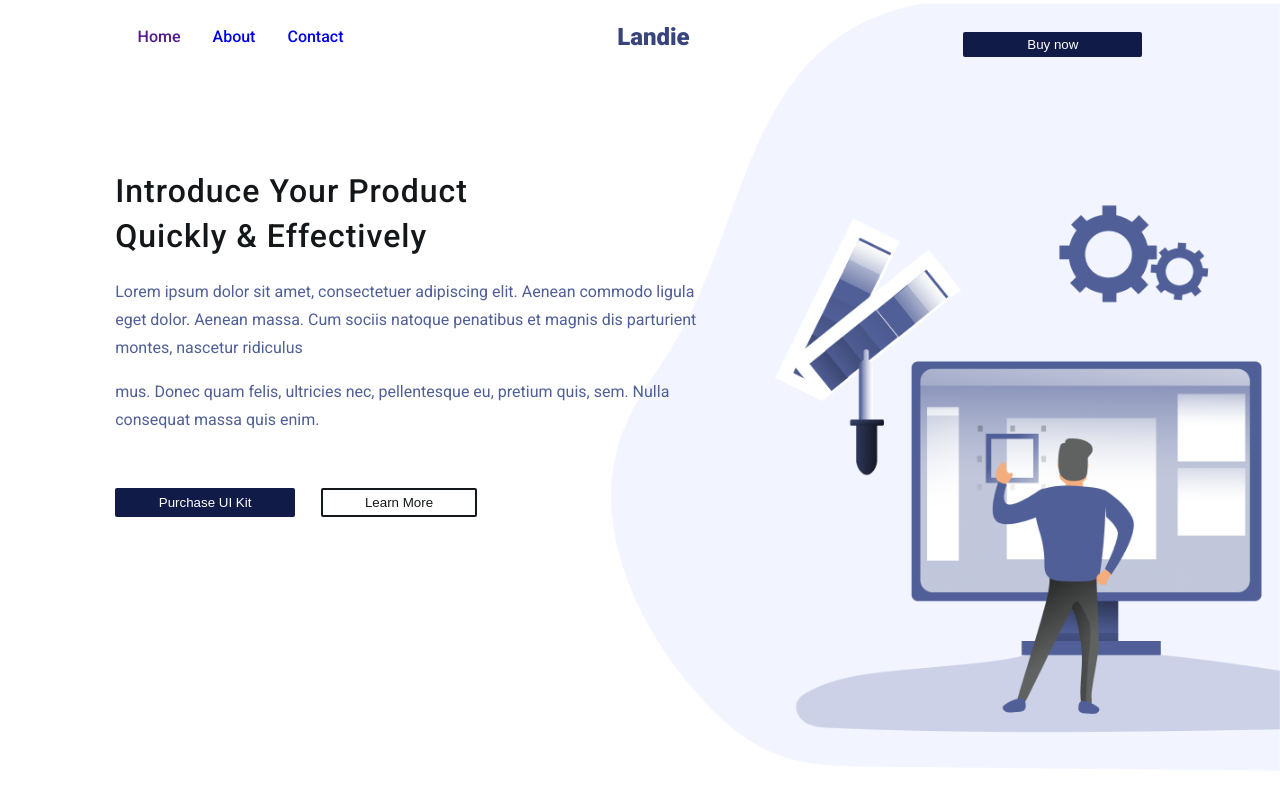
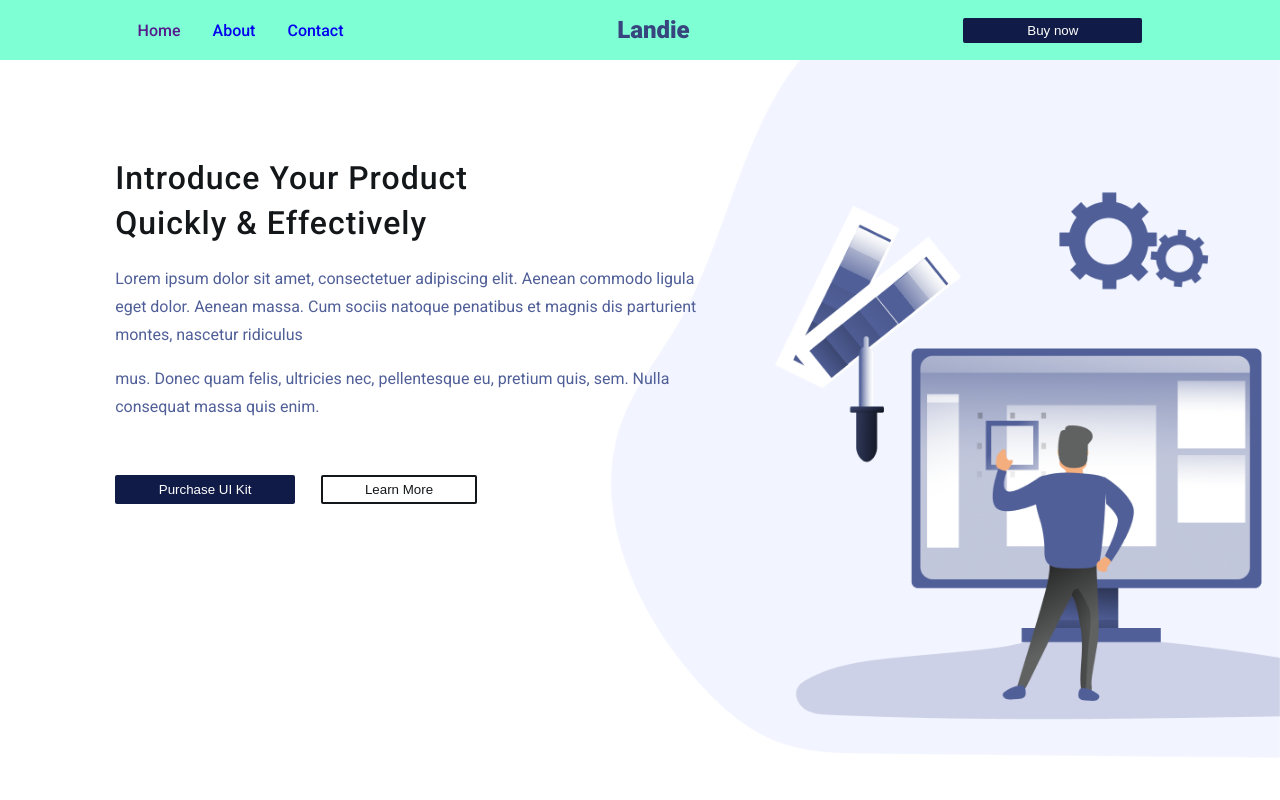
Before and after one commit to Ansul1/Landie, a website: page main.html in a window 1280 px wide. Shown: the top 800 px of the page. Drawn offline with Linux system fonts and the light colour scheme.

Commit message:
Navbar button fixed

```diff
--- a/scss/style.scss
+++ b/scss/style.scss
@@ -26,6 +26,7 @@ nav {
   flex-direction: row;
   justify-content: space-between;
   padding: 1rem 8.6rem;
+  background-color: aquamarine;
 
   h1 {
     color: #37447e;
@@ -53,6 +54,7 @@ nav {
 
   .buy-now-btn {
     @include text.buttonStyle;
+    margin-top: 0;
     padding: 5px 4rem;
 
     &:focus {
```
Also changed, not shown: css/style.css.
